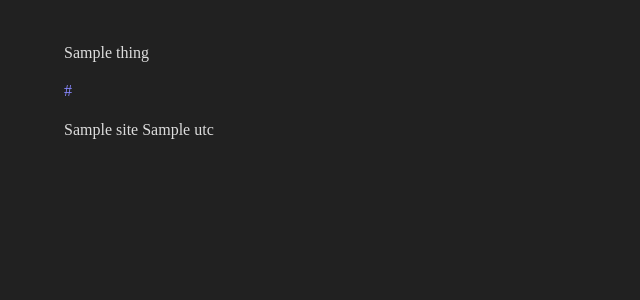
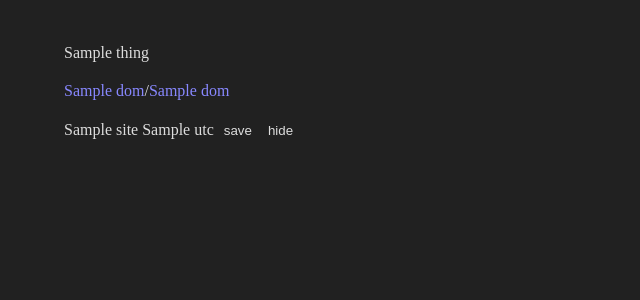
Before and after one commit to aaron-lebo/spaz, a Flask app: template templates/home.html in a window 1280 px wide. Shown: the top 300 px of the page, without its empty margins (0-640 px from the left). Run offline with Flask 2, Linux system fonts and the light colour scheme; the template is opened without the code that fills it: most values are stand-ins (such as "Sample title", 1, 10 or a date in 2020).

Commit message:
several changes

```diff
--- a/app.py
+++ b/app.py
@@ -1,13 +1,13 @@
 import datetime
 import sqlite3
 
-from flask import Flask, g, render_template
+from flask import Flask, g, redirect, render_template, request
 
 app = Flask(__name__)
 
 def db():
     db = getattr(g, '_db', None)
-    if db is None:
+    if not db:
         db = g._db = sqlite3.connect('temoc.db')
         db.row_factory = sqlite3.Row
     return db
@@ -15,7 +15,7 @@ def db():
 @app.teardown_appcontext
 def close_connection(exc):
     db = getattr(g, '_db', None)
-    if db is not None:
+    if db:
         db.close()
 
 def strip(x, *args):
@@ -25,14 +25,30 @@ def strip(x, *args):
 
 @app.route('/')
 def home():
-    qy = 'select * from things order by utc desc'
+    qy = 'select * from things where save = 0 and hide = 0 order by utc desc'
     ys, xs = [], db().cursor().execute(qy).fetchall()
     for x in (dict(x) for x in xs):
         x['utc'] = datetime.datetime.fromtimestamp(x['utc'])
         x['url1'] = strip(x['url'], 'http://', 'https://', 'www.')
+        dom = x['url1'].split('/')
+        x['dom'] = dom[0], '/'.join(dom[1:])
         id, site = x['id'], x['site']
-        if site == 'hn': x['href'] = f'https://news.ycombinator.com/item?id={id}'
-        elif site == 'lobsters': x['href'] = id
-        else: x['href'] = f'https://old.reddit.com/{site}/comments/{id}'
+        if site == 'hn':
+            x['href'] = f'https://news.ycombinator.com/item?id={id}'
+        elif site == 'lobsters':
+            x['href'] = f'https://lobste.rs/s/{id}'
+        else:
+            x['href'] = f'https://old.reddit.com/{site}/{id}'
         ys.append(x)
     return render_template('home.html', things=ys)
+
+@app.route('/things/<id>', methods=['post'])
+def things(id):
+    f = request.form
+    for x in ['save', 'hide']:
+        if f.get(x, None) is not None:
+            d, qy = db(), f'update things set {x} = 1 where site = ? and id = ?'
+            print(f['site'], id)
+            d.cursor().execute(qy, (f['site'], id))
+            d.commit()
+    return redirect('/')
--- /dev/null
+++ b/subs.txt
@@ -0,0 +1,2 @@
+news
+worldnews
--- a/templates/home.html
+++ b/templates/home.html
@@ -11,7 +11,9 @@
     p { line-height: 1.6em; margin-bottom: 0.8em;  }
     div.url { margin-bottom: 0.8em; }
     div.utc a { color: #ddd; }
-    div.utc a:visited { color: #ccc; }
+    div.utc a:visited { color: #bbb; }
+    div.utc form { display: inline; }
+    div.utc button { background-color: #212121; border: none; color: #ddd; }
   </style>
 </head>
 <body>
@@ -19,8 +21,18 @@
     {% for x in things %}
     <li>
       <p>{{ x.title }}</p>
-      <div class="url"><a href="{{ x.url }}">{{ x.url1 }}</a></div>
-      <div class="utc">{{ x.site }} <a href="{{ x.href }}">{{ x.utc }}</a></div>
+      <div class="url">
+        <a href="/{{ x.dom.0 }}">{{ x.dom.0 }}</a>/<a href="{{ x.url }}">{{ x.dom.1 }}</a>
+      </div>
+      <div class="utc">
+        {{ x.site }}
+        <a href="{{ x.href }}">{{ x.utc }}</a>
+	<form method="post" action="/things/{{ x.id }}">
+          <input name="site" value="{{ x.site }}" type="hidden" />
+          <button name="save" type="submit">save</button>
+          <button name="hide" type="submit">hide</button>
+        </form>
+      </div>
     </li>
     {% endfor %}
   </ul>
```
Also changed, not shown: temoc.py (+6 -4 lines).
